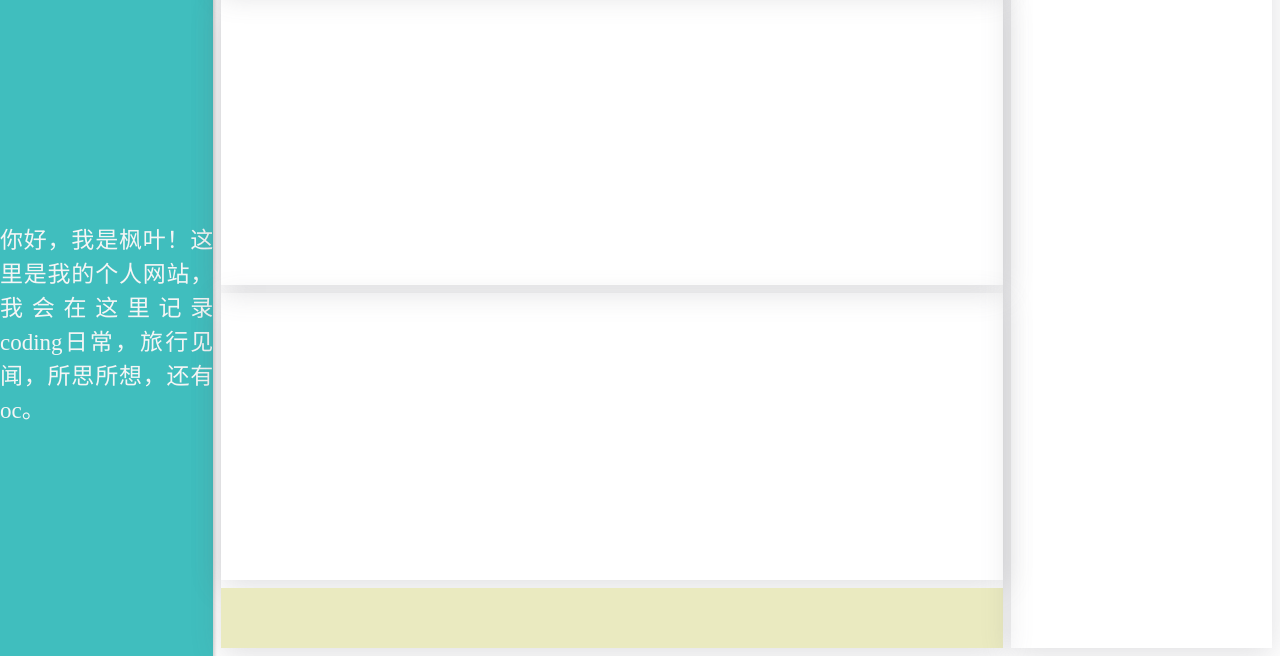
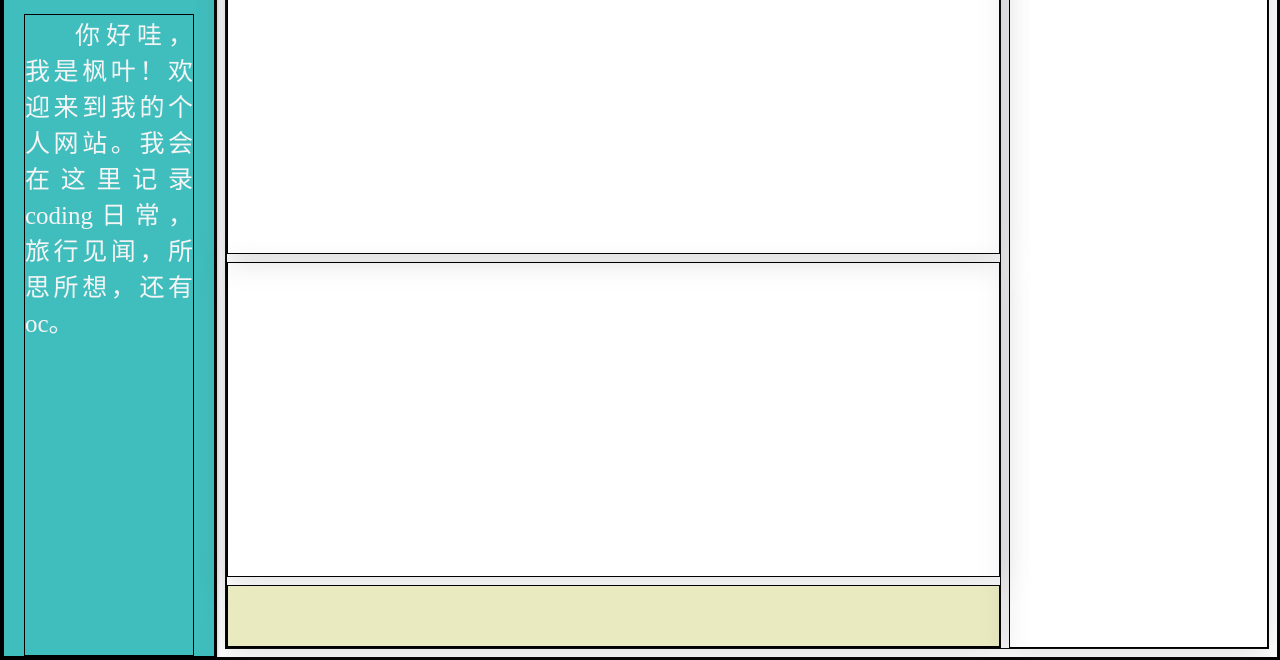
Before and after one commit to yyfy123/webpage_fy, a plain HTML site: page index.html in a window 1280 px wide. Shown: the part 144-804 px from the top of the page. Drawn offline with Linux system fonts and the light colour scheme.

Commit message:
更改简介格式，删除欢迎

```diff
--- a/index.html
+++ b/index.html
@@ -10,9 +10,9 @@
       margin: 0;
       height: 100vh;
     }
-    /* * {
+    * {
       border: 1px solid black;
-    } */
+    }
     .flex {
       display: flex;
     }
@@ -42,8 +42,10 @@
     }
     .text {
       text-align: justify;
-      font-size: 23px;
+      font-size: 25px;
       font-family: "宋体", serif;
+      white-space: pre-wrap;
+      text-indent: 50px;
     }
   </style>
   <body class="flex">
@@ -71,9 +73,15 @@
         />
       </div>
       <!--简介-->
-      <div style="flex: 5; align-items: center;justify-content: center;" class="flex column">
-        <span class="font_white text">
-          你好，我是枫叶！这里是我的个人网站，我会在这里记录coding日常，旅行见闻，所思所想，还有oc。
+      <div
+        style="flex: 5; align-items: center; justify-content: stretch"
+        class="flex column"
+      >
+        <!--简介正文-->
+        <span
+          style="flex: 20; width: 80%; margin-top: 20px"
+          class="font_white text"
+          >你好哇，我是枫叶！欢迎来到我的个人网站。我会在这里记录coding日常，旅行见闻，所思所想，还有oc。
         </span>
       </div>
     </div>
@@ -93,7 +101,7 @@
         <!--主要内容-->
         <div style="flex: 3" class="flex column mgr8 shadow">
           <!--欢迎-->
-          <div
+          <!-- <div
             style="flex: 1; align-items: center; justify-content: center"
             class="flex mgt8 column shadow"
           >
@@ -108,7 +116,7 @@
             >
               欢迎来到枫叶的个人网站！
             </span>
-          </div>
+          </div> -->
 
           <!--置顶-->
           <div style="flex: 5" class="flex mgt8 shadow"></div>
```
